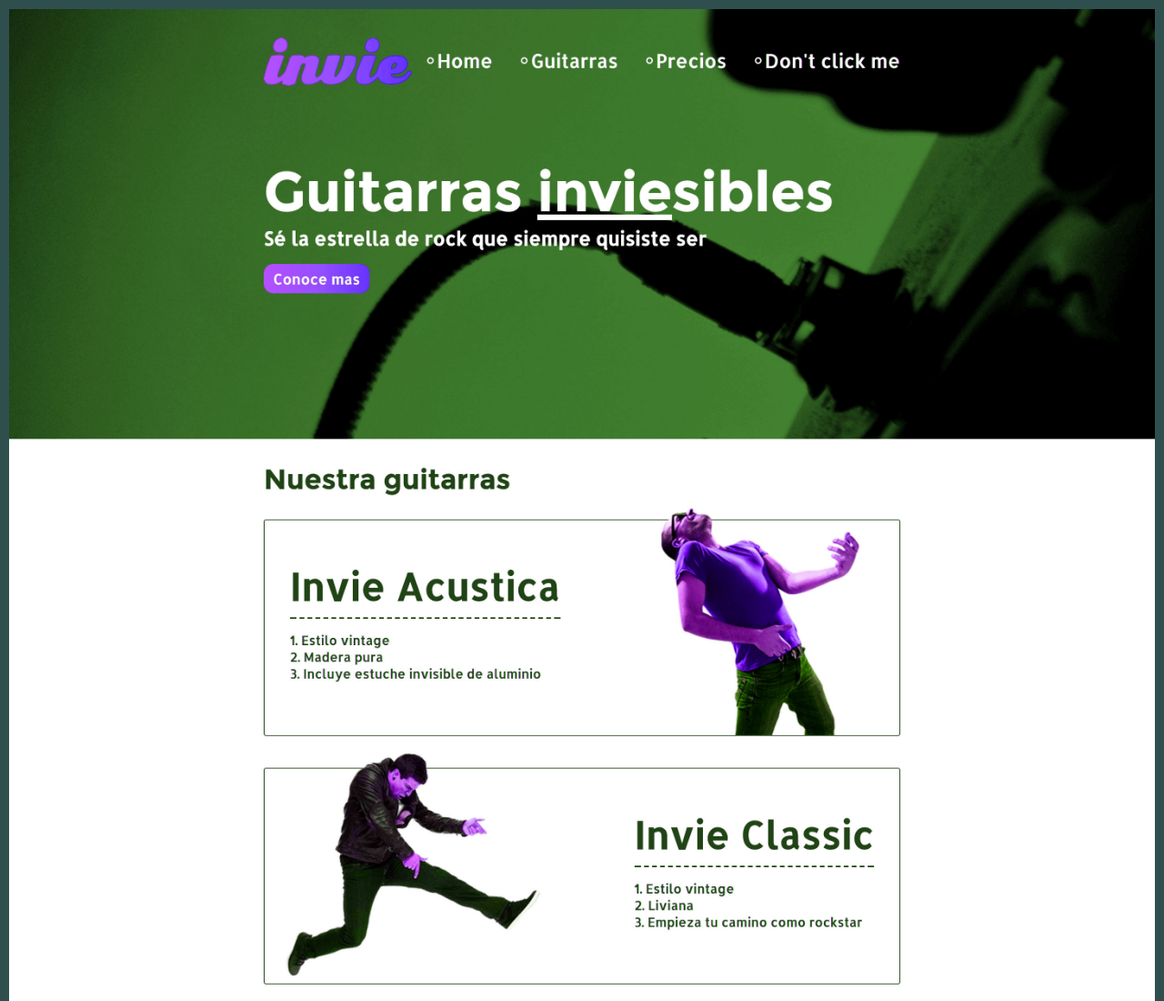
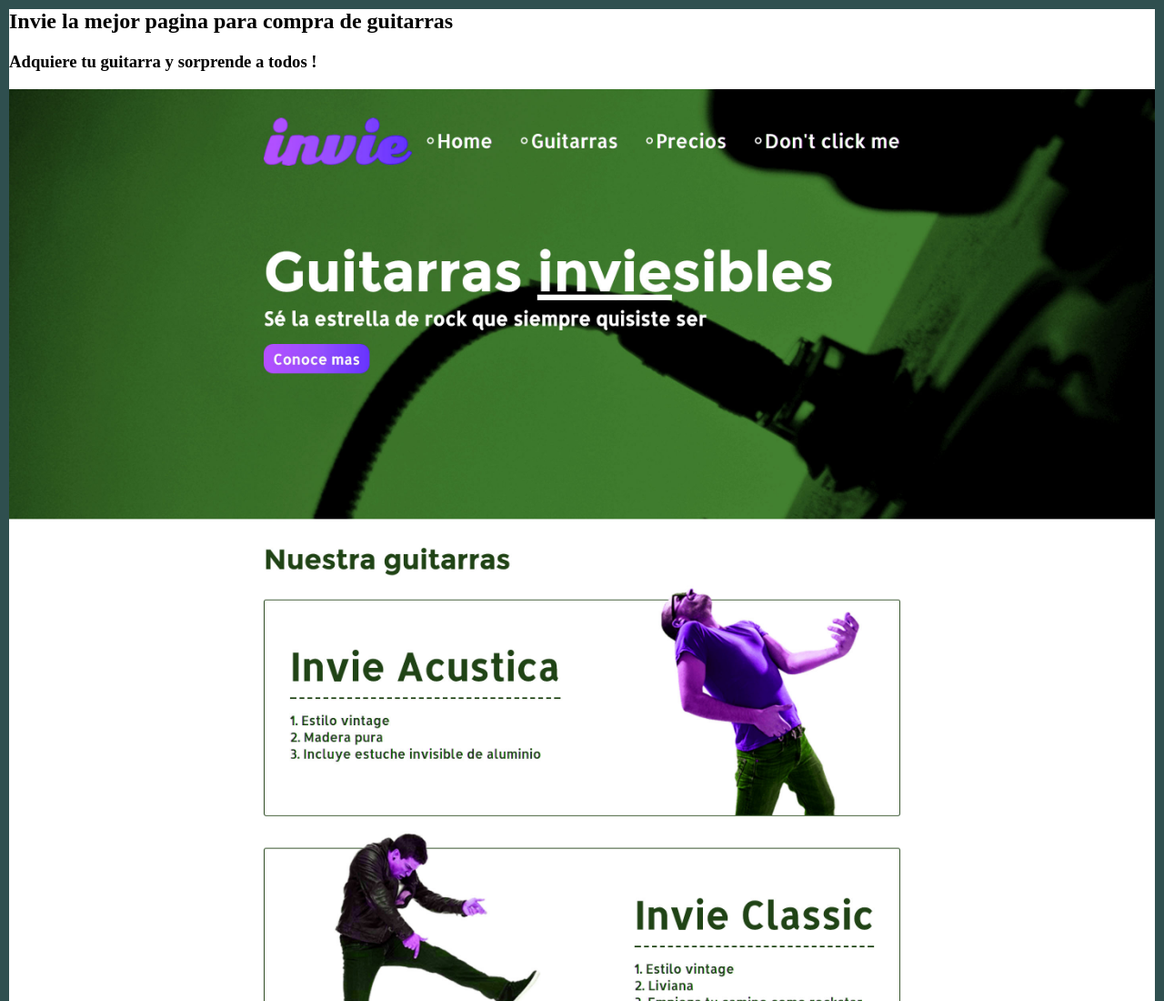
Before and after one commit to augusticor/invie-first-repo, a plain HTML site: page index.html in a window 1280 px wide. Shown: the top 1100 px of the page at 91% size. Drawn offline with Linux system fonts and the light colour scheme.

Commit message:
adding text

```diff
--- a/index.html
+++ b/index.html
@@ -25,6 +25,8 @@
     </head>
 
     <body>
+        <h2>Invie la mejor pagina para compra de guitarras</h2>
+        <h3>Adquiere tu guitarra y sorprende a todos !</h3>
         <img src="img/invie-responsive.png" id="responsive">
         <img src="img/nueva-version.jpg">
     </body>
```
